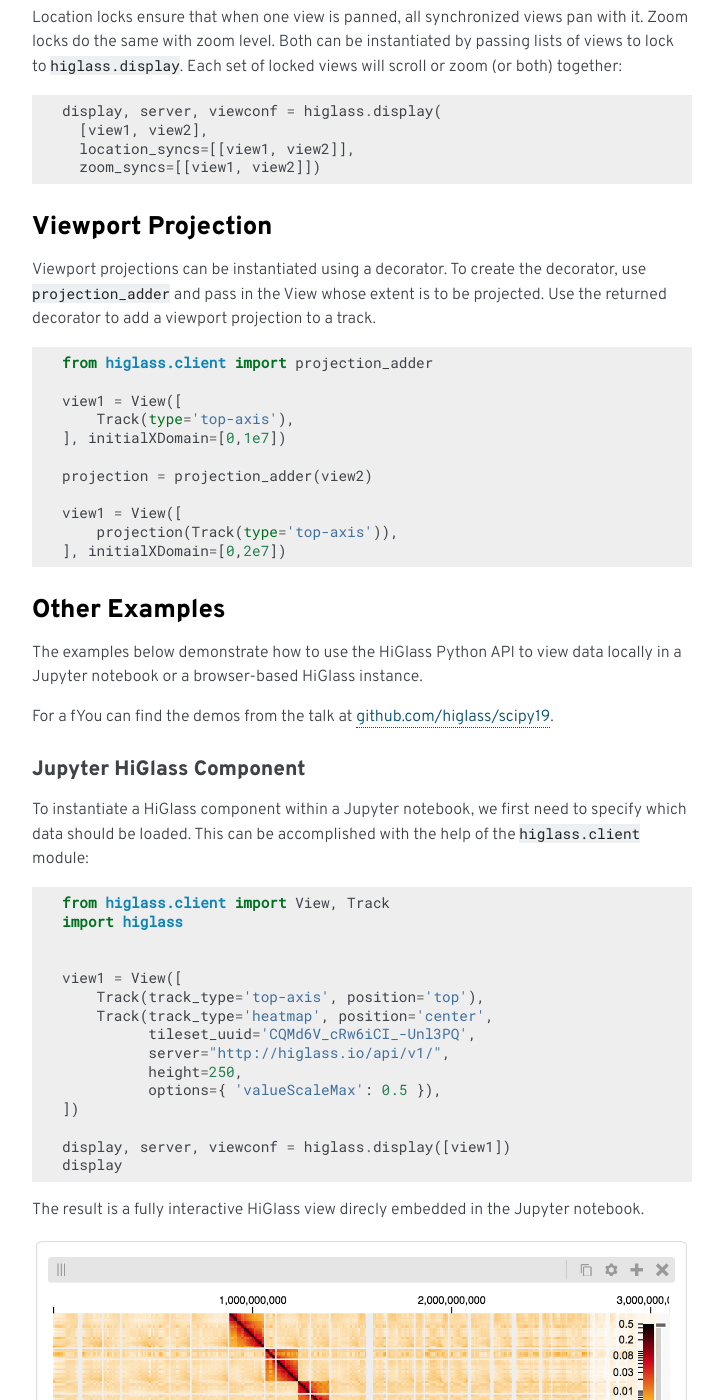
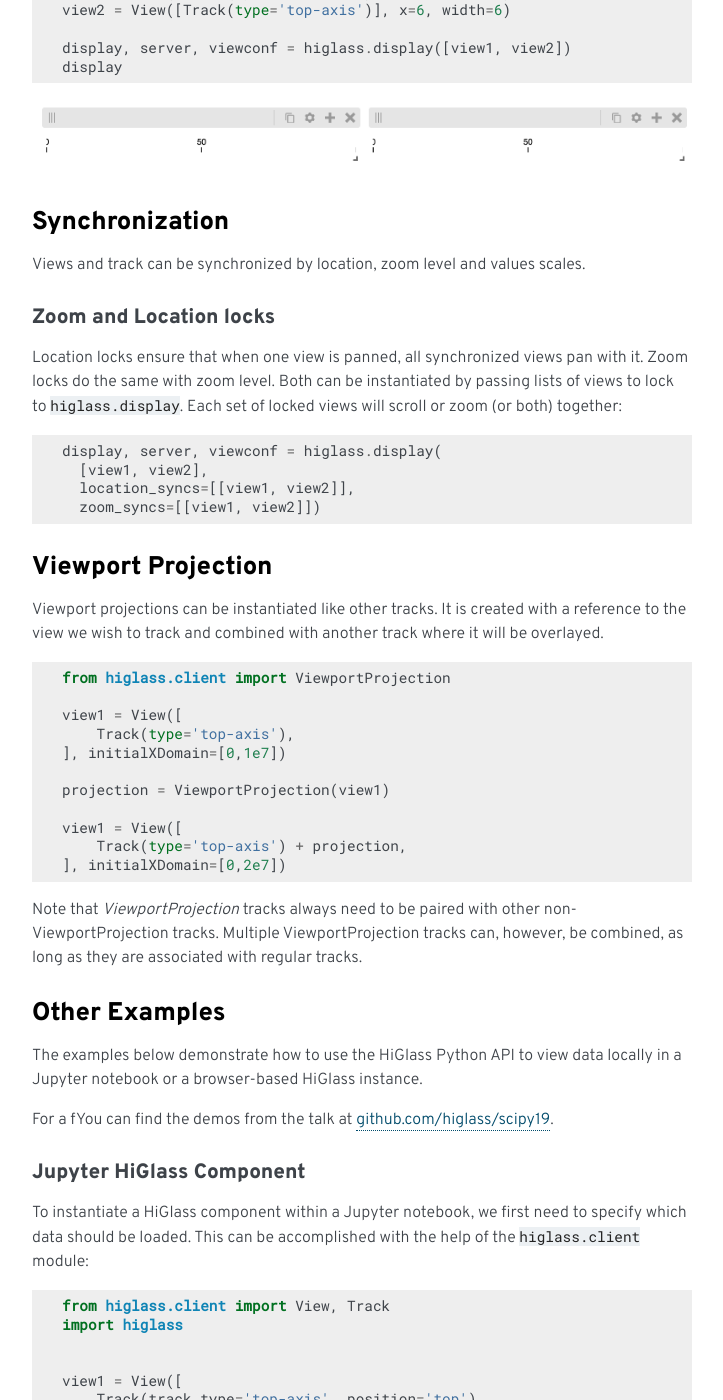
Before and after one commit to higlass/higlass-python, a Sphinx documentation site: the page built from docs/getting_started.rst, in a window 1280 px wide and 1400 px high, scrolled down 1633 px. Shown: the whole window, without its empty margins (388-1111 px from the left). Built offline with Sphinx 7.4.7, drawn with Linux system fonts in a browser that asks for light colours; formulas are drawn with MathJax 3; some of the changed text lies outside the part shown.

Commit message:
Fixed up the viewport projection combined track

```diff
--- a/docs/getting_started.rst
+++ b/docs/getting_started.rst
@@ -57,11 +57,32 @@
   import higlass.client as hgc
   track_type, position = hgc.datatype_to_tracktype(datatype)
 
+Combining Tracks
+----------------
+
+Tracks can be combined by overlaying them on top of each other or by performing operations with them.
+
+Overlaying tracks
+^^^^^^^^^^^^^^^^^
+
+Two tracks can be overlayed by using the ``+`` operator:
+
+.. code-block:: python
+
+  view=View([Track('top-axis') +
+         Track('horizontal-bar',
+              server='//higlass.io/api/v1',
+              tilesetUid='F2vbUeqhS86XkxuO1j2rPA')
+        ], initialXDomain=[0,1e9])
+
 
 Multiple Views
 --------------
 
-Multiple views can be instantiated much like single views. They are positioned a on grid that is 12 units wide and an arbitrary number of units high. To create two side by side views, set both to be 6 units wide and one on the right to be at x position 6:
+Multiple views can be instantiated much like single views. They are positioned
+a on grid that is 12 units wide and an arbitrary number of units high. To
+create two side by side views, set both to be 6 units wide and one on the
+right to be at x position 6:
 
 .. code-block:: python
 
@@ -99,30 +120,33 @@
 Viewport Projection
 -------------------
 
-Viewport projections can be instantiated using a decorator. To create the
-decorator, use ``projection_adder`` and pass in the View whose extent is to be
-projected. Use the returned decorator to add a viewport projection to a track.
+Viewport projections can be instantiated like other tracks. It is created with
+a reference to the view we wish to track and combined with another track where
+it will be overlayed.
 
 .. code-block:: python
 
-    from higlass.client import projection_adder
+    from higlass.client import ViewportProjection
 
     view1 = View([
         Track(type='top-axis'),
     ], initialXDomain=[0,1e7])
 
-    projection = projection_adder(view2)
+    projection = ViewportProjection(view1)
 
     view1 = View([
-        projection(Track(type='top-axis')),
+        Track(type='top-axis') + projection,
     ], initialXDomain=[0,2e7])
 
+Note that `ViewportProjection` tracks always need to be paired with other non-
+ViewportProjection tracks. Multiple ViewportProjection tracks can, however, be
+combined, as long as they are associated with regular tracks.
 
 Other Examples
 --------------
 
-The examples below demonstrate how to use the HiGlass Python API to view
-data locally in a Jupyter notebook or a browser-based HiGlass instance.
+The examples below demonstrate how to use the HiGlass Python API to view data
+locally in a Jupyter notebook or a browser-based HiGlass instance.
 
 For a fYou can find the demos from the talk at `github.com/higlass/scipy19 <https://github.com/higlass/scipy19>`_.
 
```
Also changed, not shown: 2 other files.
